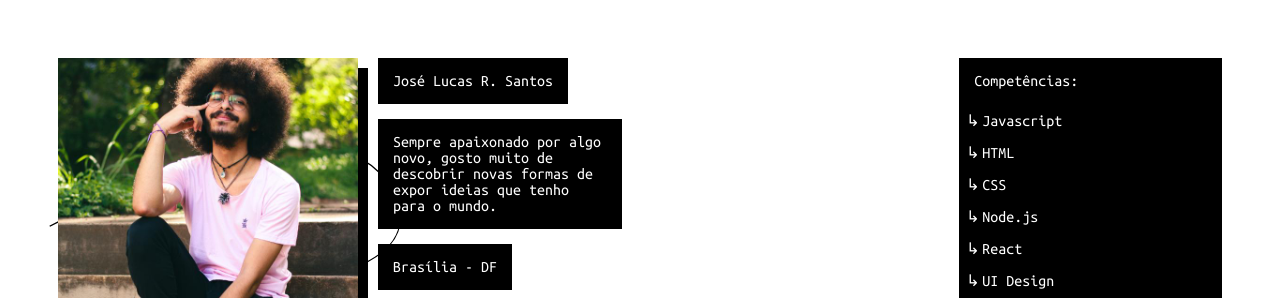
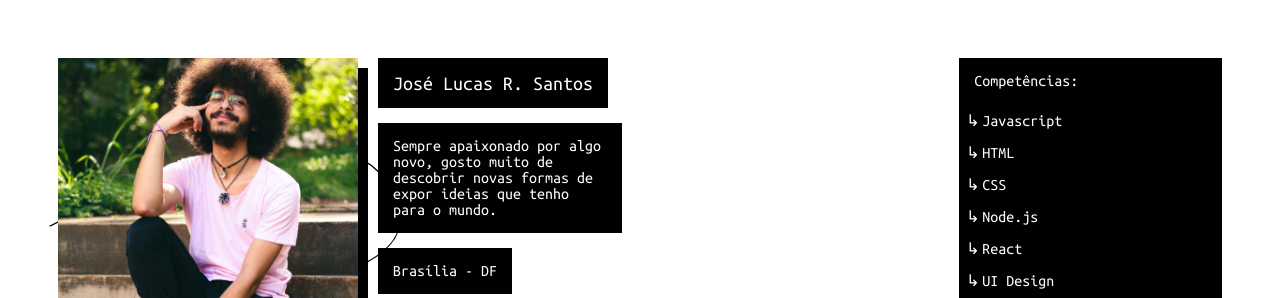
Before and after one commit to joselucassr/joselucassr.github.io, a plain HTML site: page index.html in a window 1280 px wide. Shown: the top 298 px of the page. Drawn offline with Linux system fonts and the light colour scheme.

Commit message:
Changing the name size.

```diff
--- a/index.html
+++ b/index.html
@@ -44,7 +44,7 @@
           alt="foto de José Lucas R. Santos"
         />
         <div id="MainInfo">
-          <div class="blackBGAndWhiteColor infoElement">
+          <div class="blackBGAndWhiteColor infoElement name">
             José Lucas R. Santos
           </div>
 
--- a/styles.css
+++ b/styles.css
@@ -27,6 +27,10 @@ body {
   flex-direction: column;
   row-gap: 15px;
   max-width: 30%;
+}
+
+.name {
+  font-size: 20px;
 }
 
 .profilePicAndInfo {
```
